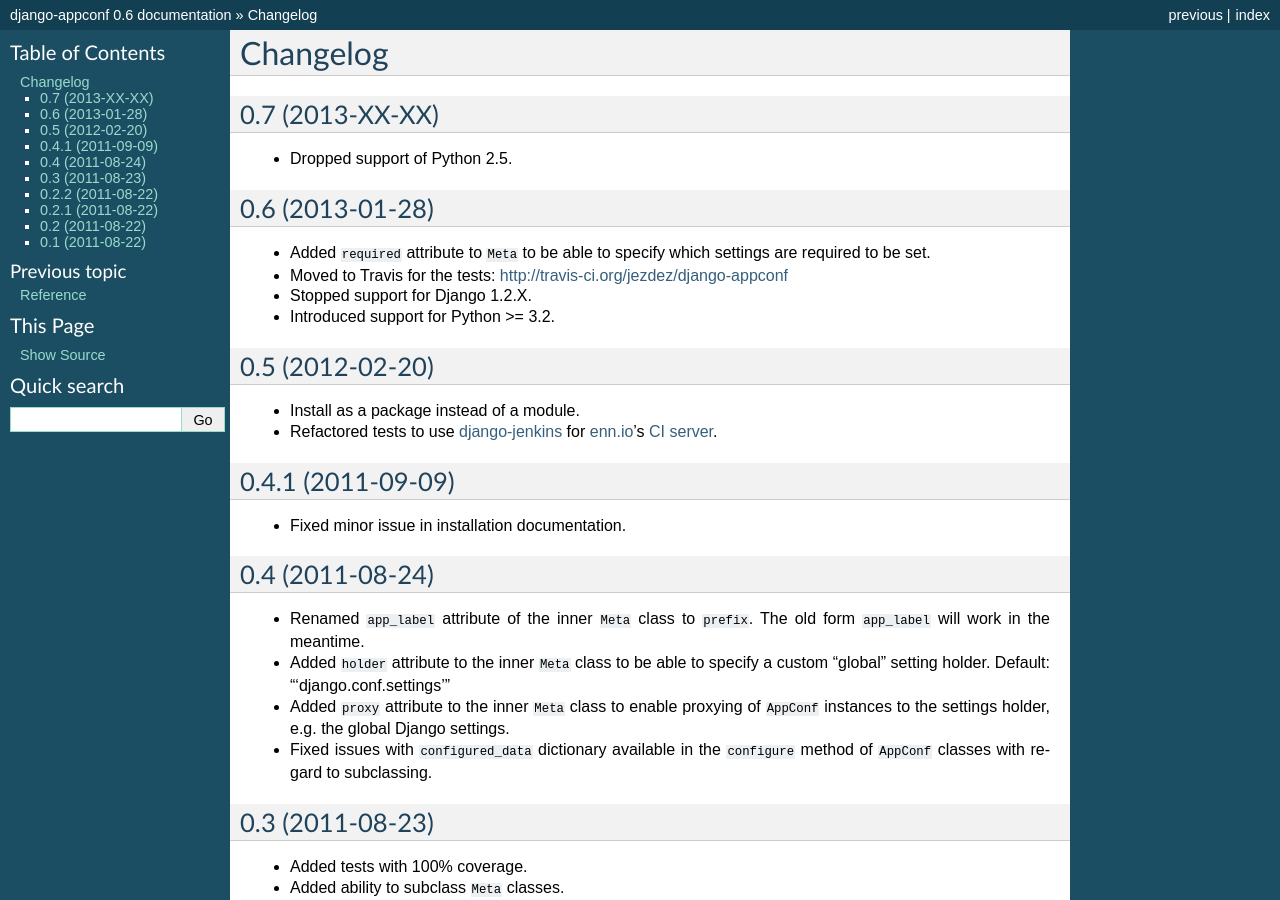
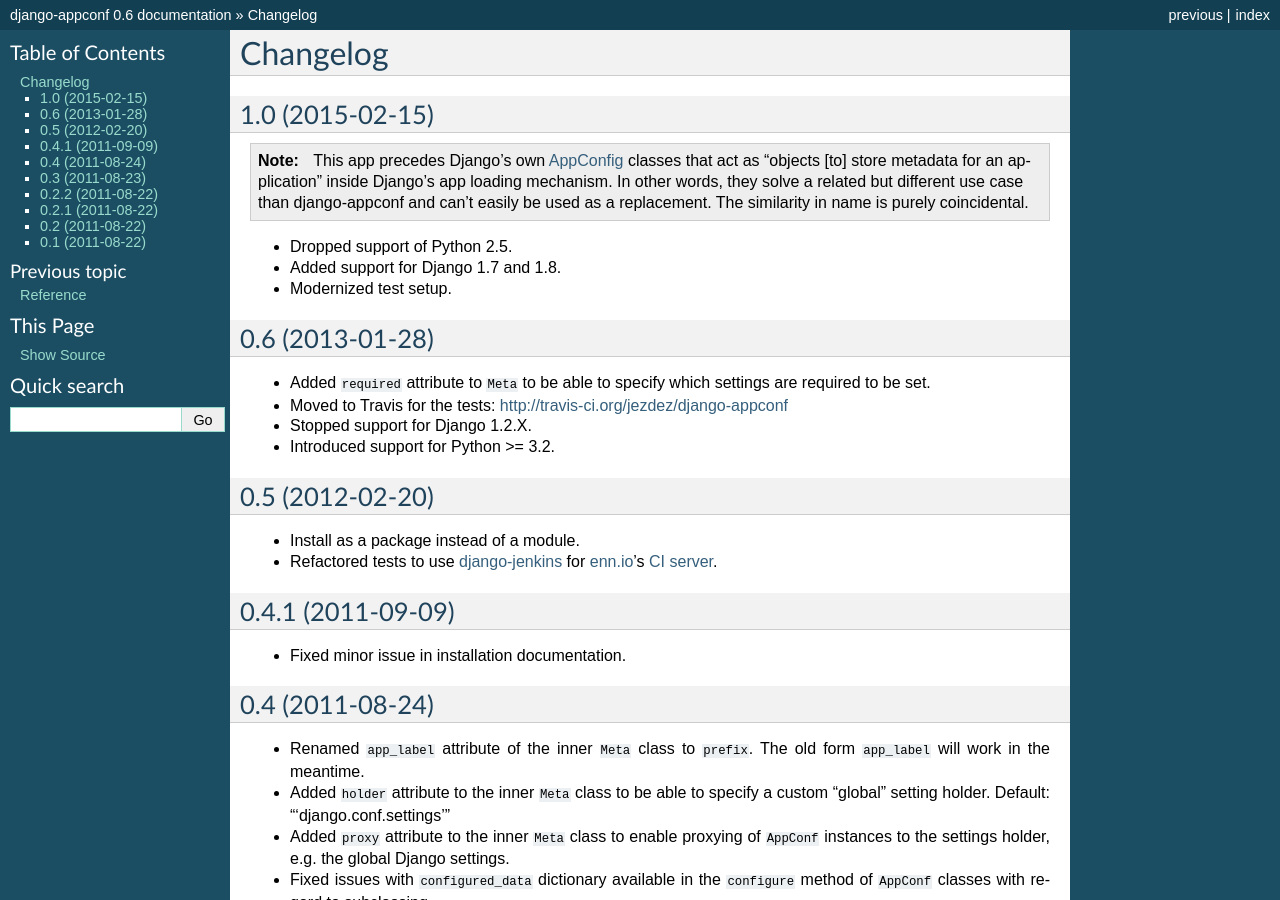
Before and after one commit to django-compressor/django-appconf, a Sphinx documentation site: the page built from docs/changelog.rst, in a window 1280 px wide and 900 px high. Built offline with Sphinx 7.4.7, drawn with Linux system fonts in a browser that asks for light colours.

Commit message:
Updated changelog and README.

```diff
--- a/docs/changelog.rst
+++ b/docs/changelog.rst
@@ -1,10 +1,24 @@
 Changelog
 =========
 
-0.7 (2013-XX-XX)
+1.0 (2015-02-15)
 ----------------
 
+.. note::
+
+    This app precedes Django's own AppConfig_ classes that act as
+    "objects [to] store metadata for an application" inside Django's
+    app loading mechanism. In other words, they solve a related but
+    different use case than django-appconf and can't easily be used
+    as a replacement. The similarity in name is purely coincidental.
+
 * Dropped support of Python 2.5.
+
+* Added support for Django 1.7 and 1.8.
+
+* Modernized test setup.
+
+.. _AppConfig: https://docs.djangoproject.com/en/stable/ref/applications/#django.apps.AppConfig
 
 0.6 (2013-01-28)
 ----------------
```
Also changed, not shown: README.rst (+10 -0 lines).
